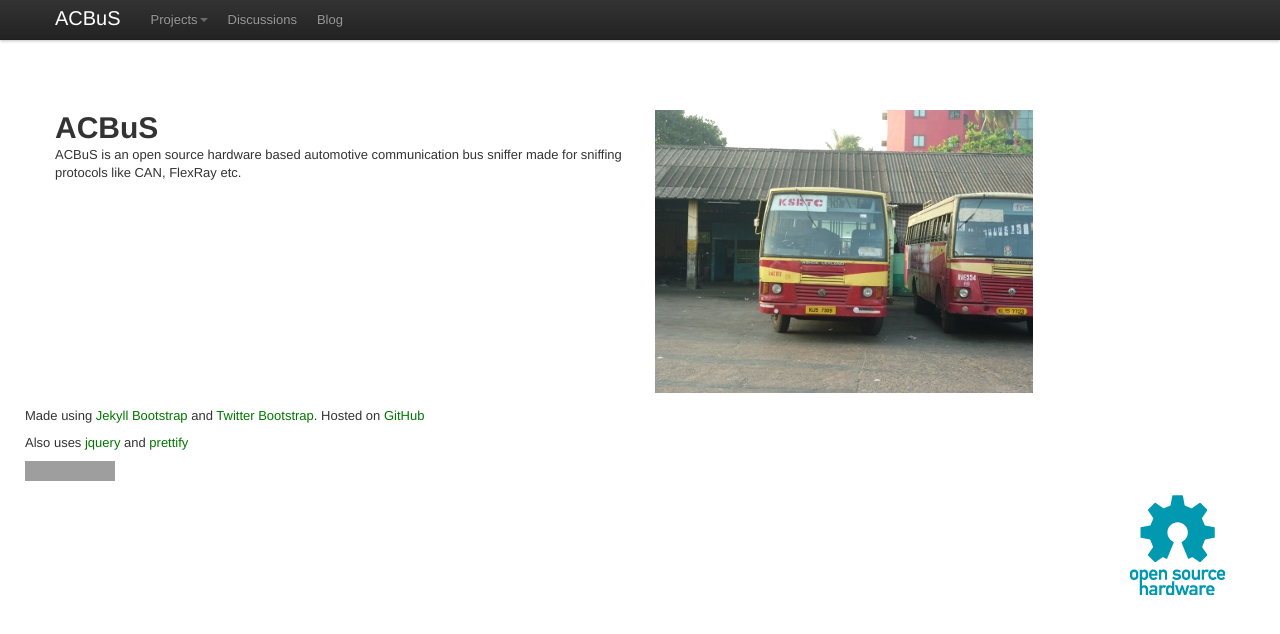
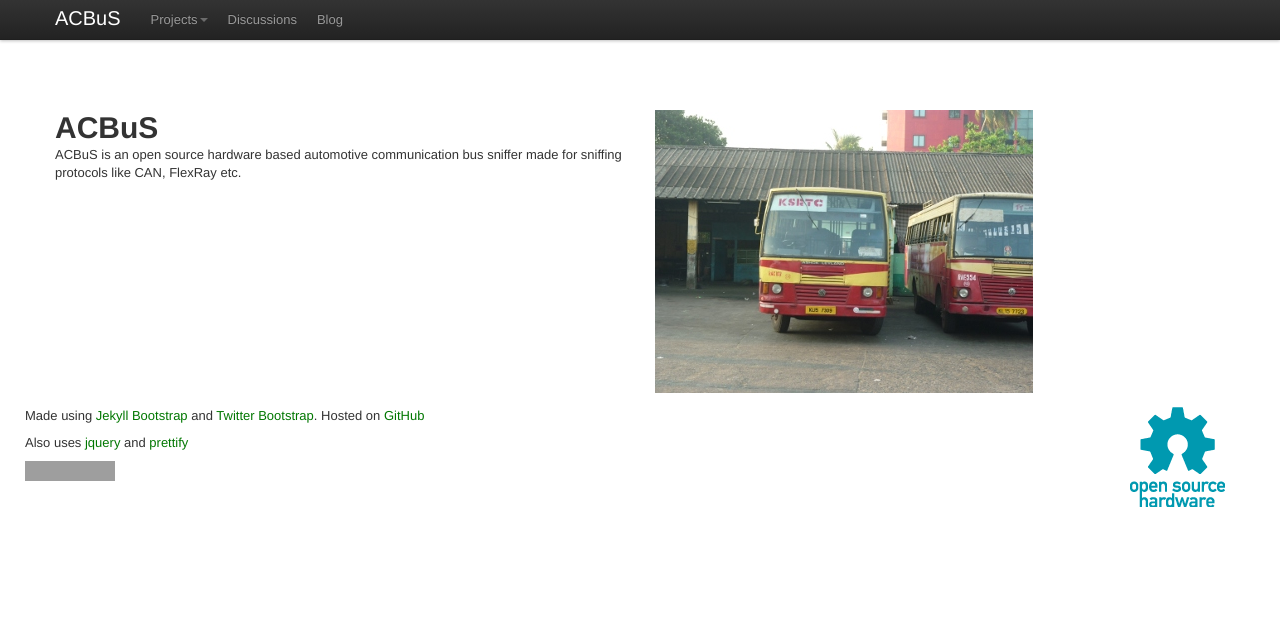
Before and after one commit to acbus/_acbus.github.com, a Jekyll site: the page built from index.html, in a window 1280 px wide. Shown: the top 634 px of the page. Built offline with Jekyll 4.4.1, drawn with Linux system fonts in a browser that asks for light colours; Markdown is read by kramdown in place of the engine named in the settings; grey boxes are pictures that could not be loaded.

Commit message:
moved footer <p> positiion

```diff
--- a/_layouts/page.html
+++ b/_layouts/page.html
@@ -82,12 +82,12 @@
 	<!-- Main block -->
 	<div class="row">
 
+		<p class="pull-right"><a rel="hardware license" href="http://freedomdefined.org/OSHW"><img alt="Open source Hardware definition" style="border-width:0" src="http://acbus.org/assets/images/oshw-logo-100-px.png" /></a></p>
+
 		<p>Made using <a href="http://jekyllbootstrap.com">Jekyll Bootstrap</a> and
 <a href="http://twitter.github.com/bootstrap/">Twitter Bootstrap</a>. Hosted on <a href="https://github.com/">GitHub</a></p>
 		<p>Also uses <a href="http://jquery.com/">jquery</a> and <a href="http://code.google.com/p/google-code-prettify/">prettify</a></p>
 		<p><a rel="content license" href="http://creativecommons.org/licenses/by-sa/3.0/"><img alt="Creative Commons License" style="border-width:0" src="http://i.creativecommons.org/l/by-sa/3.0/88x31.png" /></a></p>
-
-		<p class="pull-right"><a rel="hardware license" href="http://freedomdefined.org/OSHW"><img alt="Open source Hardware definition" style="border-width:0" src="http://acbus.org/assets/images/oshw-logo-100-px.png" /></a></p>
 
 	</div> <!-- /Main block -->
 </footer>
```
